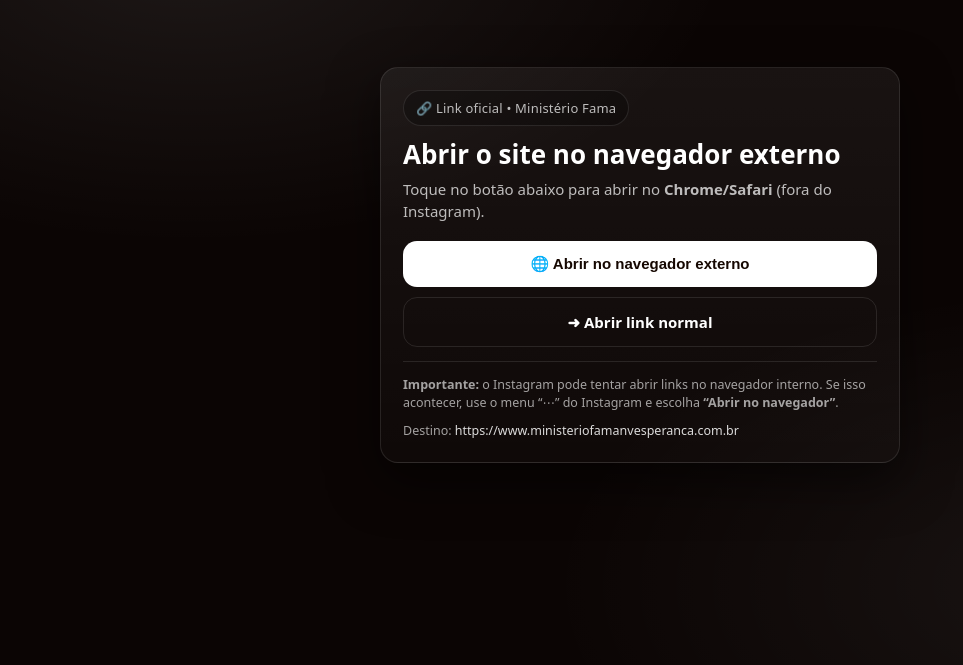
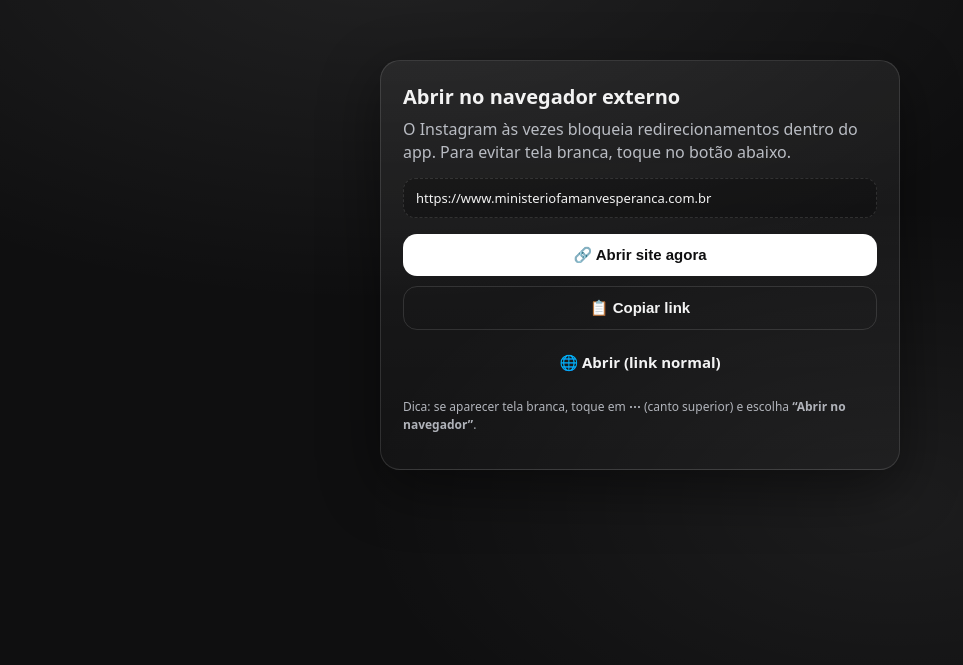
Before and after one commit to ministeriofamanovaesperanca/ministeriofamanovaesperanca.github.io, a plain HTML site: page index.html in a window 1280 px wide. Shown: the part 135-800 px from the top of the page, without its empty margins (0-963 px from the left). Drawn offline with Linux system fonts and the light colour scheme.

Commit message:
Update index.html

```diff
--- a/index.html
+++ b/index.html
@@ -3,196 +3,180 @@
 <head>
   <meta charset="utf-8" />
   <meta name="viewport" content="width=device-width,initial-scale=1" />
-  <title>Ministério Fama - Abrir Site</title>
-  <meta name="theme-color" content="#150701" />
+  <title>Abrir site no navegador</title>
+  <meta name="robots" content="noindex,nofollow" />
   <style>
     :root{
-      --bg:#0b0504;
-      --card:#140807;
-      --text:#ffffff;
-      --muted:rgba(255,255,255,.72);
-      --border:rgba(255,255,255,.10);
+      --bg:#0f0f10;
+      --card:#17181a;
+      --text:#f3f3f3;
+      --muted:#b9bcc3;
       --btn:#ffffff;
-      --btnText:#150701;
-      --btn2:transparent;
-      --btn2Text:#ffffff;
+      --btnText:#0f0f10;
+      --outline:rgba(255,255,255,.12);
     }
     *{box-sizing:border-box}
     body{
-      margin:0;
-      font-family: system-ui, -apple-system, Segoe UI, Roboto, Arial, sans-serif;
-      background: radial-gradient(900px 500px at 15% 10%, rgba(255,255,255,.08), transparent 60%),
-                  radial-gradient(900px 500px at 85% 90%, rgba(255,255,255,.06), transparent 60%),
+      margin:0; min-height:100svh;
+      display:grid; place-items:center;
+      background: radial-gradient(1200px 600px at 30% 10%, rgba(255,255,255,.08), transparent 60%),
+                  radial-gradient(900px 500px at 70% 80%, rgba(255,255,255,.06), transparent 60%),
                   var(--bg);
       color:var(--text);
-      min-height:100vh;
-      display:flex;
-      align-items:center;
-      justify-content:center;
-      padding:20px;
+      font-family: system-ui,-apple-system,Segoe UI,Roboto,Arial,sans-serif;
+      padding:24px;
     }
     .card{
       width:min(520px, 100%);
       background: linear-gradient(180deg, rgba(255,255,255,.06), rgba(255,255,255,.02));
-      border:1px solid var(--border);
-      border-radius:18px;
+      border:1px solid var(--outline);
+      border-radius:20px;
       padding:22px;
-      box-shadow: 0 18px 50px rgba(0,0,0,.55);
+      box-shadow: 0 18px 60px rgba(0,0,0,.45);
     }
-    .badge{
-      display:inline-flex;
-      align-items:center;
-      gap:10px;
-      padding:8px 12px;
-      border:1px solid var(--border);
-      border-radius:999px;
-      color:var(--muted);
+    h1{font-size:20px; margin:0 0 8px}
+    p{margin:0 0 14px; color:var(--muted); line-height:1.45}
+    .url{
+      word-break:break-all;
+      padding:10px 12px;
+      border:1px dashed var(--outline);
+      border-radius:12px;
+      background: rgba(0,0,0,.25);
+      color: var(--text);
       font-size:13px;
-      letter-spacing:.2px;
-      background: rgba(0,0,0,.25);
+      margin:12px 0 16px;
     }
-    h1{
-      margin:14px 0 8px;
-      font-size:26px;
-      line-height:1.15;
-    }
-    p{
-      margin:0 0 18px;
-      color:var(--muted);
-      line-height:1.5;
-      font-size:15px;
-    }
-    .btns{
-      display:grid;
-      gap:10px;
-      margin-top:8px;
-    }
-    .btn{
-      appearance:none;
-      border:0;
+    .btns{display:grid; gap:10px; margin-top:10px}
+    button, a.btn{
+      appearance:none; border:0; cursor:pointer;
+      padding:12px 14px;
       border-radius:14px;
-      padding:14px 14px;
       font-weight:700;
       font-size:15px;
-      cursor:pointer;
       text-decoration:none;
-      display:flex;
-      justify-content:center;
-      align-items:center;
+      display:flex; align-items:center; justify-content:center;
       gap:10px;
+      transition: transform .08s ease, opacity .2s ease;
       user-select:none;
     }
-    .btn.primary{
-      background:var(--btn);
-      color:var(--btnText);
-    }
-    .btn.secondary{
-      background:var(--btn2);
-      color:var(--btn2Text);
-      border:1px solid var(--border);
+    button:active, a.btn:active{transform: scale(.99)}
+    .primary{background:var(--btn); color:var(--btnText)}
+    .secondary{
+      background: transparent;
+      color: var(--text);
+      border:1px solid var(--outline);
     }
     .hint{
       margin-top:14px;
-      padding-top:14px;
-      border-top:1px solid var(--border);
-      color:rgba(255,255,255,.62);
-      font-size:12.5px;
-      line-height:1.45;
+      padding:12px 12px;
+      border-radius:14px;
+      border:1px solid var(--outline);
+      background: rgba(0,0,0,.18);
+      color: var(--muted);
+      font-size:13px;
     }
-    .small{
-      font-size:12.5px;
-      color:rgba(255,255,255,.62);
-      margin-top:10px;
+    .ok{
+      color:#b6ffcf;
+      font-weight:700;
     }
-    .url{
-      word-break:break-all;
-      color:rgba(255,255,255,.85);
-    }
+    .small{font-size:12px; opacity:.95}
   </style>
 </head>
-
 <body>
   <main class="card">
-    <div class="badge">🔗 Link oficial • Ministério Fama</div>
+    <h1>Abrir no navegador externo</h1>
+    <p>O Instagram às vezes bloqueia redirecionamentos dentro do app. Para evitar tela branca, toque no botão abaixo.</p>
 
-    <h1>Abrir o site no navegador externo</h1>
-    <p>
-      Toque no botão abaixo para abrir no <b>Chrome/Safari</b> (fora do Instagram).
-    </p>
+    <div class="url" id="urlBox">https://www.ministeriofamanvesperanca.com.br</div>
 
     <div class="btns">
-      <button class="btn primary" id="openExternal">🌐 Abrir no navegador externo</button>
-      <a class="btn secondary" id="openNormal" href="#" target="_blank" rel="noopener noreferrer">
-        ➜ Abrir link normal
+      <button class="primary" id="openBtn">🔗 Abrir site agora</button>
+      <button class="secondary" id="copyBtn">📋 Copiar link</button>
+      <a class="btn secondary" id="plainLink" href="https://www.ministeriofamanvesperanca.com.br" target="_blank" rel="noopener noreferrer">
+        🌐 Abrir (link normal)
       </a>
     </div>
 
-    <div class="hint">
-      <b>Importante:</b> o Instagram pode tentar abrir links no navegador interno.
-      Se isso acontecer, use o menu “⋯” do Instagram e escolha <b>“Abrir no navegador”</b>.
-      <div class="small">Destino: <span class="url" id="destinoTxt"></span></div>
-    </div>
+    <div class="hint" id="hintBox" style="display:none"></div>
+
+    <p class="small" style="margin-top:14px">
+      Dica: se aparecer tela branca, toque em <b>⋯</b> (canto superior) e escolha <b>“Abrir no navegador”</b>.
+    </p>
   </main>
 
   <script>
-    const URL_DESTINO = "https://www.ministeriofamanvesperanca.com.br";
+    const TARGET = "https://www.ministeriofamanvesperanca.com.br";
 
-    // Link normal (fallback)
-    const normal = document.getElementById("openNormal");
-    normal.href = URL_DESTINO;
+    function isInAppBrowser() {
+      const ua = navigator.userAgent || navigator.vendor || window.opera;
+      // Instagram / Facebook in-app (inclui variações)
+      return /Instagram|FBAN|FBAV|FB_IAB|FBIOS|FB4A|Messenger/i.test(ua);
+    }
 
-    // Mostrar URL na tela
-    document.getElementById("destinoTxt").textContent = URL_DESTINO;
-
-    // Detect simples de plataforma
-    const ua = navigator.userAgent || "";
-    const isAndroid = /Android/i.test(ua);
-    const isIOS = /iPhone|iPad|iPod/i.test(ua);
-
-    // Tenta abrir em navegador externo
-    // Android: intent:// abre preferencialmente fora do app
-    // iOS: reforça abertura em nova aba + fallback para window.location
-    function openExternalBrowser() {
+    function androidIntentUrl(url) {
+      // Converte https://dominio/path para intent://dominio/path#Intent;scheme=https;package=com.android.chrome;end
+      // Isso costuma forçar abertura fora do in-app (quando permitido)
       try {
-        if (isAndroid) {
-          // Converte https://site.com/... para intent://site.com/...#Intent;scheme=https;package=com.android.chrome;end
-          const url = new URL(URL_DESTINO);
-          const intentUrl =
-            "intent://" + url.host + url.pathname + url.search + url.hash +
-            "#Intent;scheme=" + url.protocol.replace(":", "") +
-            ";package=com.android.chrome;end";
-
-          // Tentativa 1: intent do Chrome
-          window.location.href = intentUrl;
-
-          // Fallback rápido caso intent seja bloqueado
-          setTimeout(() => {
-            window.open(URL_DESTINO, "_blank", "noopener,noreferrer");
-          }, 350);
-
-        } else if (isIOS) {
-          // iOS: tenta abrir em nova aba
-          window.open(URL_DESTINO, "_blank", "noopener,noreferrer");
-
-          // Fallback: se o in-app bloquear, redireciona
-          setTimeout(() => {
-            window.location.href = URL_DESTINO;
-          }, 350);
-
-        } else {
-          // Desktop/outros
-          window.open(URL_DESTINO, "_blank", "noopener,noreferrer");
-        }
+        const u = new URL(url);
+        const path = (u.pathname || "/") + (u.search || "") + (u.hash || "");
+        return `intent://${u.host}${path}#Intent;scheme=${u.protocol.replace(":","")};package=com.android.chrome;end`;
       } catch (e) {
-        // Fallback universal
-        window.open(URL_DESTINO, "_blank", "noopener,noreferrer");
+        return url;
       }
     }
 
-    document.getElementById("openExternal").addEventListener("click", openExternalBrowser);
+    function openExternal() {
+      const ua = navigator.userAgent || "";
+      const isiOS = /iPhone|iPad|iPod/i.test(ua);
+      const isAndroid = /Android/i.test(ua);
 
-    // Extra: se a pessoa clicar no card inteiro (opcional):
-    // document.querySelector(".card").addEventListener("click", openExternalBrowser);
-  </script>
-</body>
-</html>
+      // 1) Tentativa com clique do usuário (melhor chance)
+      // Tenta abrir em nova aba/janela
+      const w = window.open(TARGET, "_blank", "noopener,noreferrer");
+
+      // 2) Se estiver no Instagram/Facebook e for Android, tenta intent:// (frequentemente ajuda)
+      if (isInAppBrowser() && isAndroid) {
+        setTimeout(() => {
+          window.location.href = androidIntentUrl(TARGET);
+        }, 150);
+      }
+
+      // 3) Fallback: navega direto (pode continuar no in-app, mas pelo menos abre)
+      setTimeout(() => {
+        if (!w) window.location.href = TARGET;
+      }, 450);
+
+      // Mensagem de ajuda
+      const hint = document.getElementById("hintBox");
+      if (isInAppBrowser()) {
+        hint.style.display = "block";
+        hint.innerHTML =
+          `Se não abrir fora do Instagram, use: <br><b>⋯</b> → <b>Abrir no navegador</b>.<br>` +
+          (isiOS ? `No iPhone, às vezes é necessário escolher <b>Abrir no Safari</b>.` : `No Android, escolha <b>Abrir no Chrome</b>.`);
+      }
+    }
+
+    async function copyLink() {
+      try {
+        await navigator.clipboard.writeText(TARGET);
+        const hint = document.getElementById("hintBox");
+        hint.style.display = "block";
+        hint.innerHTML = `<span class="ok">Link copiado!</span> Agora cole no Chrome/Safari para abrir fora do Instagram.`;
+      } catch (e) {
+        // fallback antigo
+        const temp = document.createElement("textarea");
+        temp.value = TARGET;
+        document.body.appendChild(temp);
+        temp.select();
+        document.execCommand("copy");
+        document.body.removeChild(temp);
+        const hint = document.getElementById("hintBox");
+        hint.style.display = "block";
+        hint.innerHTML = `<span class="ok">Link copiado!</span> Cole no navegador para abrir externamente.`;
+      }
+    }
+
+    document.getElementById("openBtn").addEventListener("click", openExternal);
+    document.getElementById("copyBtn").addEventListener("click", copyLink);
+
+    // Não redireciona automaticamente (isso costuma causar a “tela branca”
```
